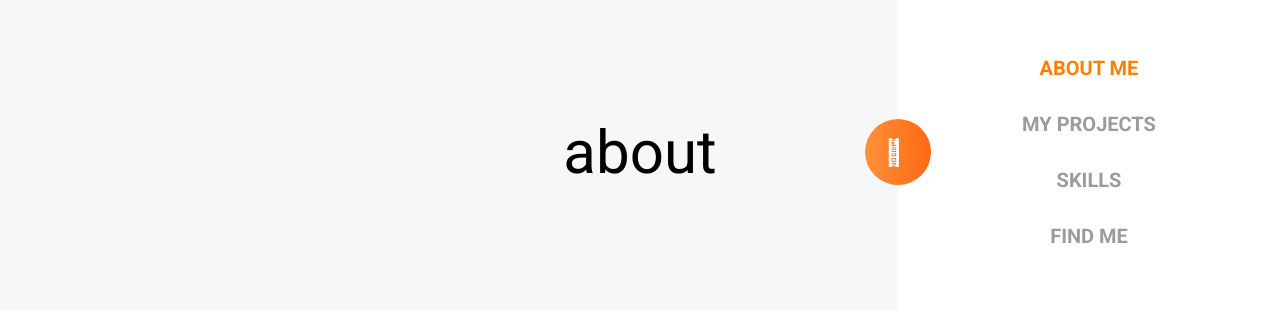
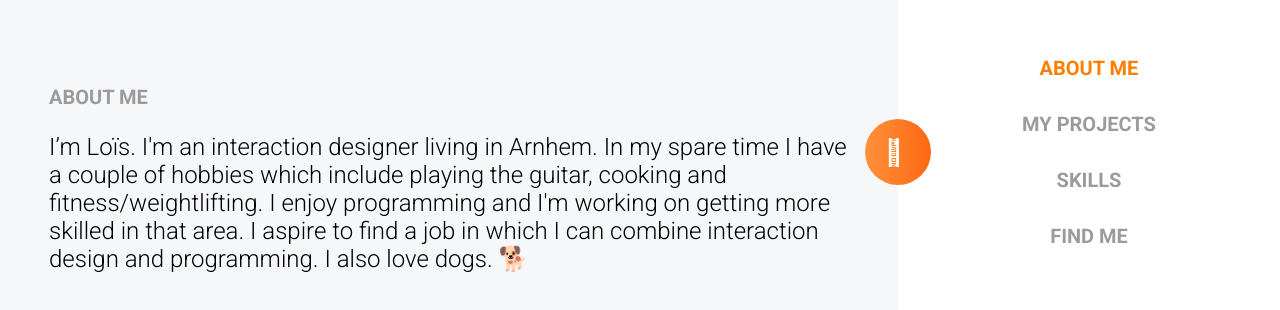
Before and after one commit to lbrndsn/portfolio, a React (Create React App) app: page /about in a window 1280 px wide. Shown: the part 248-558 px from the top of the page. Built offline with nearby package versions, Linux system fonts and the light colour scheme.

Commit message:
first paragraph and page alignment of about me page

```diff
--- a/public/index.html
+++ b/public/index.html
@@ -3,7 +3,7 @@
   <head>
     <meta charset="utf-8" />
     <link rel="icon" href="%PUBLIC_URL%/favicon.ico" />
-    <link href="https://fonts.googleapis.com/css2?family=Roboto:wght@400;500;700&display=swap" rel="stylesheet">
+    <link href="https://fonts.googleapis.com/css2?family=Roboto:wght@300;400;500;700&display=swap" rel="stylesheet">
     <meta name="viewport" content="width=device-width, initial-scale=1" />
     <meta name="theme-color" content="#FF7E00" />
     <meta
--- a/src/App.scss
+++ b/src/App.scss
@@ -1,5 +1,6 @@
 $primary-color: #FF7E00;
 $text-gray: #9B9B9B;
+$text-black: #000000;
 $background-color: #F6F7F9;
 
 $padding-32: 32px;
@@ -14,6 +15,19 @@ body {
   background-color: $background-color;
   margin: 0;
   padding: 0;
+}
+
+h1 {
+  font-size: 20px;
+  font-weight: bold;
+  text-transform: uppercase;
+  color: $text-gray;
+}
+
+p {
+  font-size: 24px;
+  font-weight: 300;
+  color: $text-black;
 }
 
 ul {
@@ -83,15 +97,17 @@ nav {
   right: $nav-width;
   transform: translateX(33px) translateY(calc(50vh - 33px));
   cursor: pointer;
-  transition: all 0.2s ease-in;
+  transition: all 0.4s cubic-bezier(.05,.53,.42,1.5);
 }
 
 .round-button:hover {
   transform: translateX(33px) translateY(calc(50vh - 33px)) scale(1.1);
+  user-select: none;
 }
 
 .round-button img {
-  transition: all 0.25s ease-in;
+  user-select: none;
+  transition: all 0.75s cubic-bezier(.05,.53,.42,1.5);
 }
 
 .rotated-180 {
@@ -99,9 +115,22 @@ nav {
 }
 
 .fixed {
-  display: flex;
   height: 100vh;
-  align-items: center;
-  justify-content: center;
   font-size: 60px;
 }
+
+.page {
+  width: calc(100% - #{$nav-width});
+  display: flex;
+  justify-content: start;
+  align-items: start;
+  flex-direction: column;
+}
+
+.page-inner {
+  max-width: 800px;
+  margin-left: auto;
+  margin-right: auto;
+  margin-top: 40vh;
+  padding: 0 $padding-32;
+}
--- a/src/pages/About.js
+++ b/src/pages/About.js
@@ -2,8 +2,17 @@ import React from "react";
 
 const About = () => {
     return (
-        <div className="fixed">
-            about
+        <div className="fixed page">
+            <div className="page-inner">
+                <h1>about me</h1>
+                <p>I’m Loïs. I'm an interaction designer living in Arnhem. In my spare time I have a couple of hobbies
+                    which
+                    include playing the guitar, cooking and fitness/weightlifting. I enjoy programming and I'm working
+                    on
+                    getting more skilled in that area. I aspire to find a job in which I can combine interaction design
+                    and
+                    programming. I also love dogs. 🐕</p>
+            </div>
         </div>
     )
 };
```
